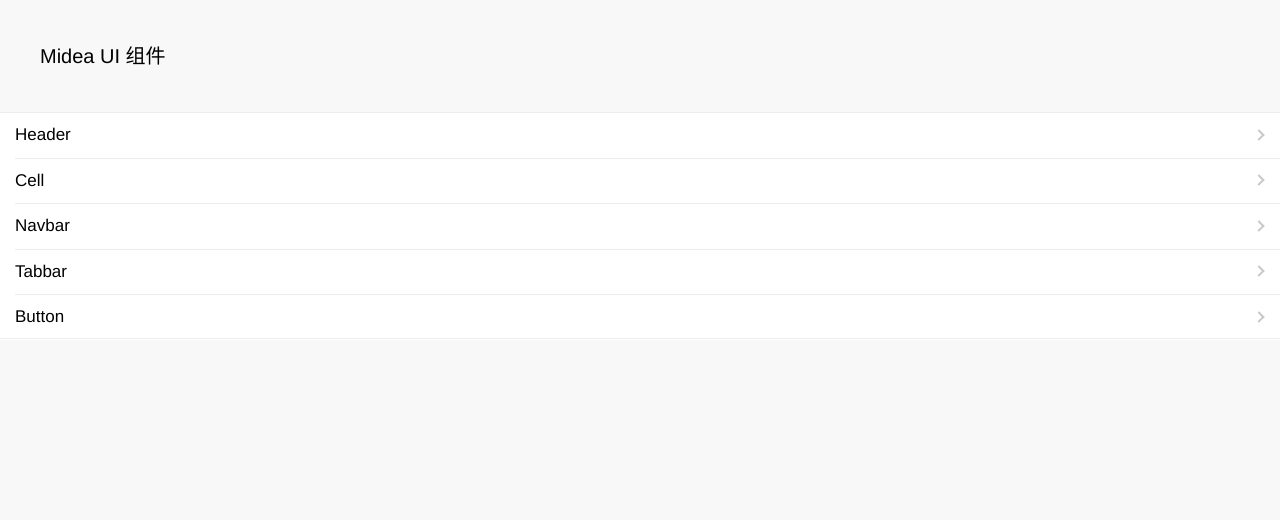
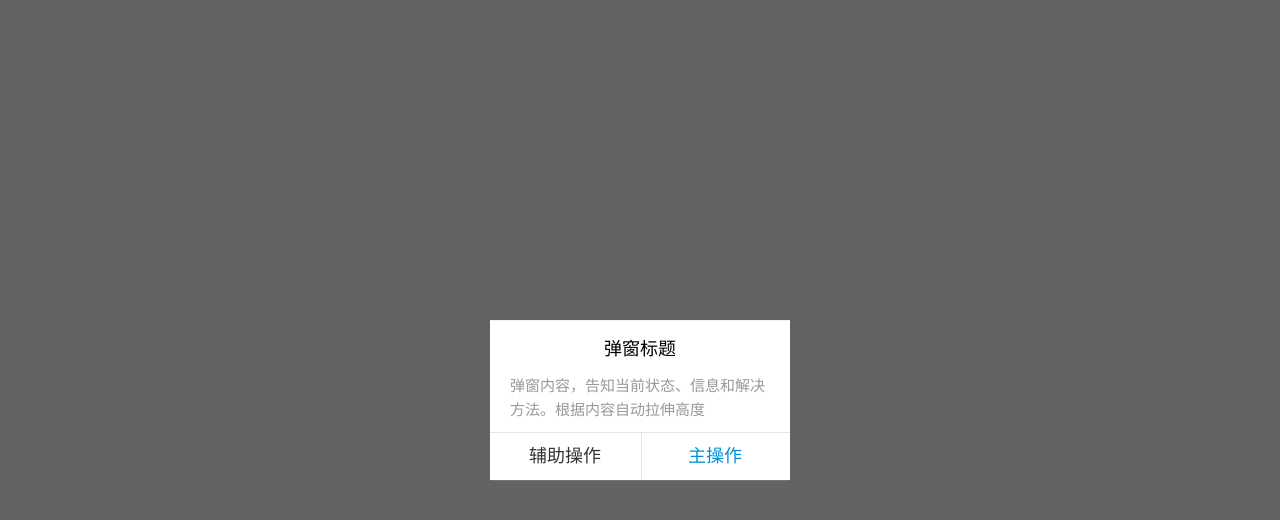
Before and after one commit to sela0629/midea-mobile-ui, a Vue app: page /#/dialog in a window 1280 px wide. Shown: the top 520 px of the page. Built offline with nearby package versions, Linux system fonts and the light colour scheme.

Commit message:
弹窗+按钮
弹窗和按钮

```diff
--- a/src/App.vue
+++ b/src/App.vue
@@ -36,6 +36,10 @@
         </router-link>
          <router-link  v-on:click.native="hideCategory" to="/button" class="midea-cell midea-cell_access">
           <div class="midea-cell__bd">Button</div>
+          <div class="midea-cell__ft"></div>
+        </router-link>
+        <router-link  v-on:click.native="hideCategory" to="/dialog" class="midea-cell midea-cell_access">
+          <div class="midea-cell__bd">Dialog</div>
           <div class="midea-cell__ft"></div>
         </router-link>
       </div>
@@ -101,6 +105,10 @@ export default {
       text-align: left;
       font-size: 14px
     }
+
+  }
+  .page.button .page__bd{
+    padding: 0 15px;
   }
 
 </style>
--- a/src/common/_function.scss
+++ b/src/common/_function.scss
@@ -17,11 +17,12 @@
 	-webkit-transform: scaleY(0.5);
 	transform: scaleY(0.5);
 }@else{
-	right: 0;
+	//用left这样可以使用first-child不显示多余的线，eg navbar tab线
+	left: 0;
     top: 0;
     width: 1px;
     bottom: 0;
-	border-right: 1px solid $color;
+	border-left: 1px solid $color;
 	color: $color;
     -webkit-transform-origin: 100% 0;
     transform-origin: 100% 0;
--- a/src/common/_var.scss
+++ b/src/common/_var.scss
@@ -1,6 +1,7 @@
 //midea 公共颜色
 $border-color: #ccc;
 $midea-blue: #0092d8;
+$disable-blue : #0091d7;
 
 /* Cell Component */
 $cell-line-color: #D9D9D9;
--- a/src/components/button/button.vue
+++ b/src/components/button/button.vue
@@ -1,20 +1,41 @@
 <template>
   <!-- S  page -->
-  <div class="page navbar">
-    <!-- <div class="page__hd"> -->
+  <div class="page button">
+    <div class="page__hd">
+     <div class="page__title">
+       按钮（Button）
+     </div>
+   </div>
 
-    <!-- </div> -->
+   <!-- S  page__bd -->
 
-    <!-- S  page__bd -->
+   <div class="page__bd">
+    <!-- 通用按钮 primary -->
+    <a href="javascript:;" class="midea-btn midea-btn_primary">主操作按钮（Primary Normal）</a>
 
-    <div class="page__bd">
-      button
+    <!-- 通用按钮 loading -->
+    <a href="javascript:;" class="midea-btn midea-btn_primary midea-btn_loading">
+    操作按钮（Loading）</a>
 
-    </div>
+    <!-- 通用按钮 disabled -->
+    <a href="javascript:;" class="midea-btn midea-btn_primary midea-btn_disabled">
+    操作按钮（Disabled）
+    </a>
 
-    <!-- E  page__bd -->
-    <!-- E  page -->
+    <!-- 次操作按钮 default -->
+    <a href="javascript:;" class="midea-btn midea-btn_default">次操作按钮（Default Normal）</a>
+
+    <!-- 次操作按钮 loading -->
+    <a href="javascript:;" class="midea-btn midea-btn_default midea-btn_loading">次操作按钮（Loading）</a>
+
+    <!-- 次操作按钮 disabled -->
+    <a href="javascript:;" class="midea-btn midea-btn_default midea-btn_disabled">次操作按钮（Disabled）</a>
+
   </div>
+
+  <!-- E  page__bd -->
+  <!-- E  page -->
+</div>
 
 </template>
 
@@ -40,5 +61,58 @@
 <style lang='scss'>
   @import "../../common/function";
   @import "../../common/var";
+  .midea-btn{
+    display: block;
+    padding-left: 14px;
+    padding-right: 14px;
+    font-size: 18px;
+    text-align: center;
+    text-decoration: none;
+    line-height: 2.56;
+    border-radius: 5px;
+    box-sizing: border-box;
+    color: #fff;
+    position: relative;
+    &_primary{
+      background-color: $midea-blue;
+    }
+    &_default{
+      color: #000000;
+      background-color: #F8F8F8;
+      background: #F7F7F7;
+    }
 
+    &_disabled{
+      color: rgba(255,255,255,.6);
+      background: $disable-blue;
+    }
+    &_default.midea-btn_disabled{
+      color: rgba(0,0,0,.6);
+      background: #F7F7F7;
+    }
+    &_loading{
+      &:before{
+
+      }
+    }
+ &:after{
+      content: " ";
+    width: 200%;
+    height: 200%;
+    position: absolute;
+    top: 0;
+    left: 0;
+    border: 1px solid rgba(0, 0, 0, 0.2);
+    /*-webkit-transform: scale(0.5);
+    transform: scale(0.5);*/
+    @include transform(scale(.5));
+    -webkit-transform-origin: 0 0;
+    transform-origin: 0 0;
+    box-sizing: border-box;
+    border-radius: 10px;
+    }
+  }
+  .midea-btn + .midea-btn{
+    margin-top: 15px;
+  }
 </style>
--- a/src/components/dialog/dialog.vue
+++ b/src/components/dialog/dialog.vue
@@ -1,28 +1,121 @@
 <template>
-  <div class="hello">
-    <h1>{{ msg }}</h1>
+  <!-- S  page -->
+  <div class="page dialog">
+    <!-- <div class="page__hd"> -->
+
+    <!-- </div> -->
+
+    <!-- S  page__bd -->
+
+    <div class="page__bd">
+      <div class="midea-mask"></div>
+      <div class="midea-dialog">
+        <div class="midea-dialog__hd">
+          <strong class="midea-dialog__title">弹窗标题</strong>
+        </div>
+        <div class="midea-dialog__bd">
+          弹窗内容，告知当前状态、信息和解决方法。根据内容自动拉伸高度
+        </div>
+        <div class="midea-dialog__ft">
+          <a href="javascript:;" class="midea-dialog__btn midea-dialog__btn_default">
+            辅助操作
+          </a>
+          <a href="javascript:;" class="midea-dialog__btn midea-dialog__btn_primary">主操作</a>
+        </div>
+      </div>
+
+    </div>
+
+    <!-- E  page__bd -->
+    <!-- E  page -->
   </div>
+
 </template>
 
 <script>
-export default {
-  name: 'dialog',
-  data () {
-    return {
-      msg: 'dialog demo'
+  export default {
+    name: 'navbar',
+    data () {
+      return {
+        msg: 'navbar demo',
+        activeIndex: 1
+      }
+    },
+    methods: {
+      switchTab: function (e) {
+        // e.target.dataset.index
+        this.activeIndex = e.target.dataset.index
+      }
     }
   }
-}
 </script>
 
 <!-- Add "scoped" attribute to limit CSS to this component only -->
 <style lang='scss'>
+  @import "../../common/function";
+  @import "../../common/var";
+  .midea-mask{
+    position: fixed;
+    z-index: 1000;
+    top : 0;
+    left: 0;
+    bottom: 0;
+    right: 0;
+    background: rgba(0,0,0,.6);
 
-.hello {
-  background: red;
-  h1{
-    color: green;
   }
-}
+  .midea-dialog{
+    background: #fff;
+    position: fixed;
+    z-index: 5000;
+    width: 80%;
+    max-width: 300px;
+    top: 50%;
+    left: 50%;
+    @include transform(translate(-50%,-50%));
+    &__hd{
+      padding: 15px 20px 10px 20px;
+      text-align: center;
+      strong{
+        font-weight: 400;
+        font-size: 18px;
+      }
+    }
+    &__bd{
+      padding: 0 20px 10px 20px;
+      font-size: 15px;
+      color: #999;
+      word-wrap: break-word;
+      word-break: break-all;
+    }
+    &__ft{
+      @include displayFlex();
+      line-height: 48px;
+      font-size: 18px;
+      text-align: center;
+      position: relative;
+      .midea-dialog__btn{
+        @include flex(1);
+        display: block;
+        text-decoration: none;
+        color: #333;
+        position: relative;
+        &:after{
+          @include setLine($border-color,'left');
+        }
+            &:first-child{
+          &:after{
+            display:none;
+          }
+        }
+        &_primary{
+          color: $midea-blue;
+        }
+      }
 
+      &:after{
+         @include setLine($border-color);
+      }
+    }
+  }
 </style>
--- a/src/components/navbar/navbar.vue
+++ b/src/components/navbar/navbar.vue
@@ -65,7 +65,12 @@
         font-size: 15px;
         position: relative;
         &:after{
-          @include setLine($border-color,'right');
+          @include setLine($border-color,'left');
+        }
+        &:first-child{
+          &:after{
+            display:none;
+          }
         }
         &_on{
           background: #EAEAEA;
```
Also changed, not shown: src/components/dialog/index.js (deleted), src/components/dialog/style.scss (deleted).
